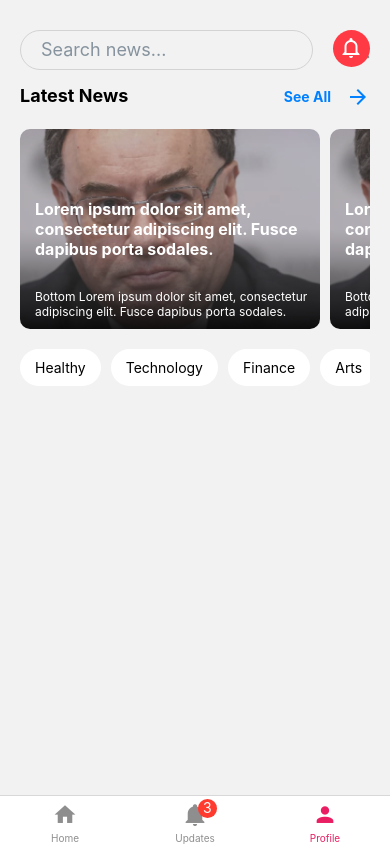
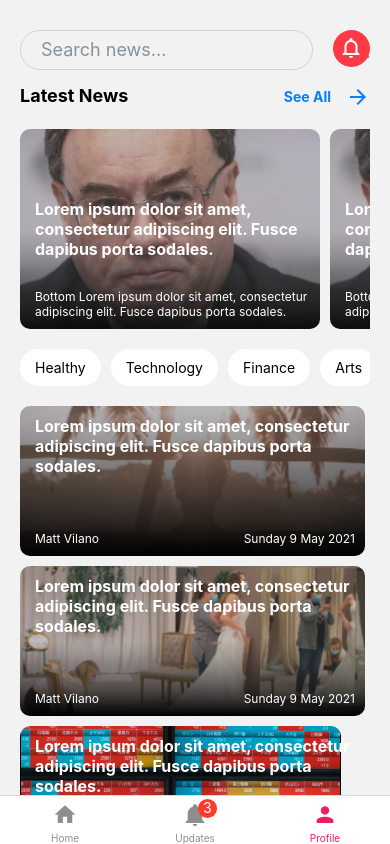
Before and after one commit to barisertakus/financial-guide, a React Native app: screen /Profile in a window 390 px wide. Built offline with nearby package versions, Linux system fonts and the light colour scheme.

Commit message:
Bottom Category News has been added.

```diff
--- /dev/null
+++ b/components/BottomNews.js
@@ -0,0 +1,25 @@
+import React from "react";
+import { ScrollView, StyleSheet, Text, View } from "react-native";
+import CategoryNews from "./CategoryNews";
+
+const BottomNews = () => {
+  return (
+    <View style={styles.container}>
+      <ScrollView showsVerticalScrollIndicator={false}>
+        <CategoryNews imageName={require(`../assets/images/news3.png`)} />
+        <CategoryNews imageName={require(`../assets/images/news4.png`)}/>
+        <CategoryNews imageName={require(`../assets/images/news5.png`)}/>
+      </ScrollView>
+    </View>
+  );
+};
+
+export default BottomNews;
+
+const styles = StyleSheet.create({
+  container: {
+    paddingHorizontal: 20,
+    paddingTop: 20,
+    flex: 1
+  },
+});
--- /dev/null
+++ b/components/CategoryNews.js
@@ -0,0 +1,65 @@
+import React from 'react'
+import { ImageBackground, StyleSheet, Text, View } from 'react-native'
+
+const CategoryNews = ({imageName}) => {
+  return (
+    <ImageBackground
+      source={imageName}
+      style={styles.cardImageContainer}
+      imageStyle={styles.cardImage}
+    >
+      <View style={styles.imageTopTextContainer}>
+        <Text style={styles.imageTopText}>
+          Lorem ipsum dolor sit amet, consectetur adipiscing elit. Fusce dapibus
+          porta sodales.
+        </Text>
+      </View>
+      <View style={styles.imageBottomTextContainer}>
+        <Text style={styles.imageBottomText}>
+          Matt Vilano
+        </Text>
+        <Text style={styles.imageBottomText}>
+          Sunday 9 May 2021
+        </Text>
+      </View>
+
+    </ImageBackground>
+  )
+}
+
+export default CategoryNews
+
+const styles = StyleSheet.create({
+  cardImageContainer: {
+    height: 150,
+    marginLeft: 0,
+    marginBottom: 10,
+  },
+  cardImage: {
+    borderRadius: 10,
+  },
+  imageTopTextContainer: {
+    position: "absolute",
+    top: 10,
+    left: 15,
+    right: 0,
+    justifyContent: "center",
+  },
+  imageBottomTextContainer:{
+    position: "absolute",
+    left: 15,
+    right: 15,
+    bottom: 10,
+    justifyContent: "space-between",
+    flexDirection: 'row'
+  },
+  imageTopText: {
+    color: "white",
+    fontSize: 16,
+    fontWeight: "bold",
+  },
+  imageBottomText:{
+    color: "white",
+    fontSize: 12
+  }
+})
--- a/screens/Home.js
+++ b/screens/Home.js
@@ -1,19 +1,19 @@
 import React from "react";
 import { StyleSheet, Text, View } from "react-native";
 import { SafeAreaView } from "react-native-safe-area-context";
+import BottomNews from "../components/BottomNews";
 import Categories from "../components/Categories/Categories";
 import LatestNews from "../components/LatestNews";
 import SearchBar from "../components/SearchBar";
 
 const Home = () => {
   return (
-    <SafeAreaView>
+    <SafeAreaView style={styles.safeArea}>
       <View style={styles.container}>
         <SearchBar />
         <LatestNews />
         <Categories />
-        {/* Categories */}
-        {/* Other news */}
+        <BottomNews />
         {/* Bottom Nav */}
       </View>
     </SafeAreaView>
@@ -23,7 +23,11 @@ const Home = () => {
 export default Home;
 
 const styles = StyleSheet.create({
+  safeArea:{
+    flex:1,
+  },
   container: {
-    paddingTop: "5%"
+    paddingTop: "5%",
+    flex:1,
   },
 });
```
